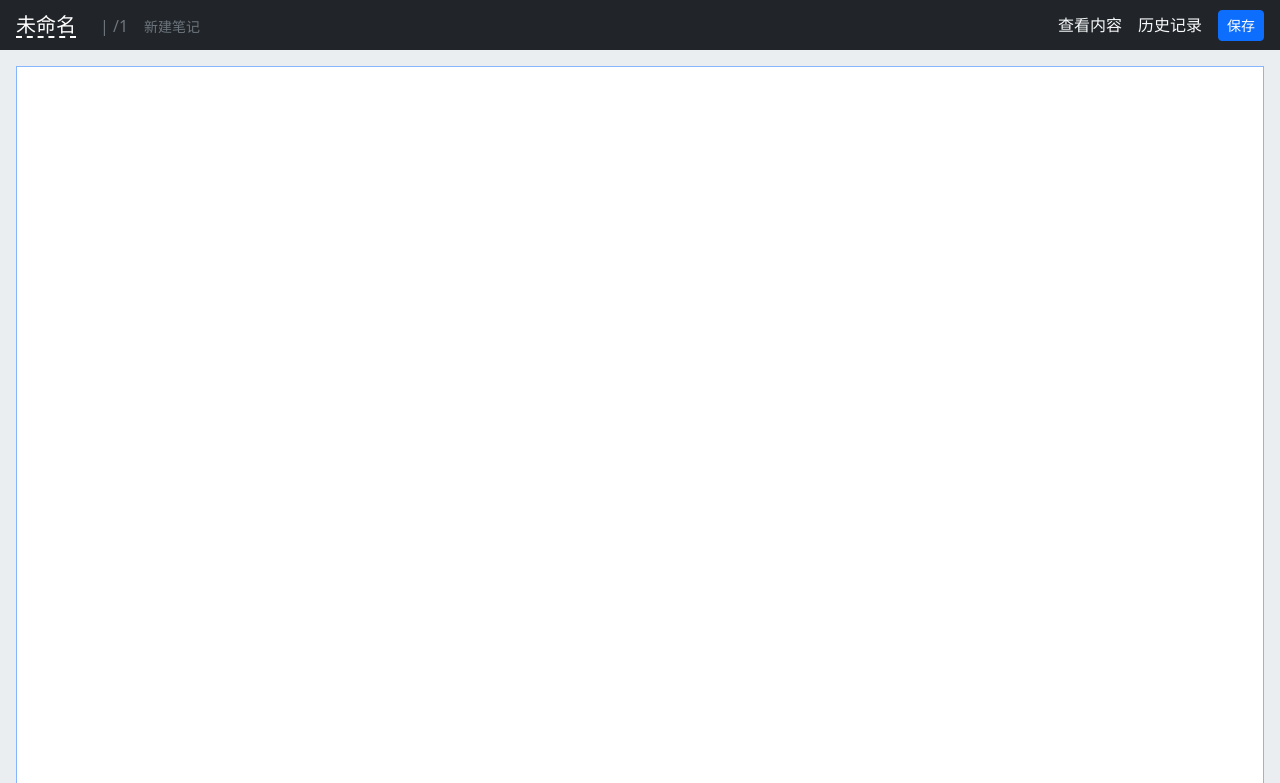
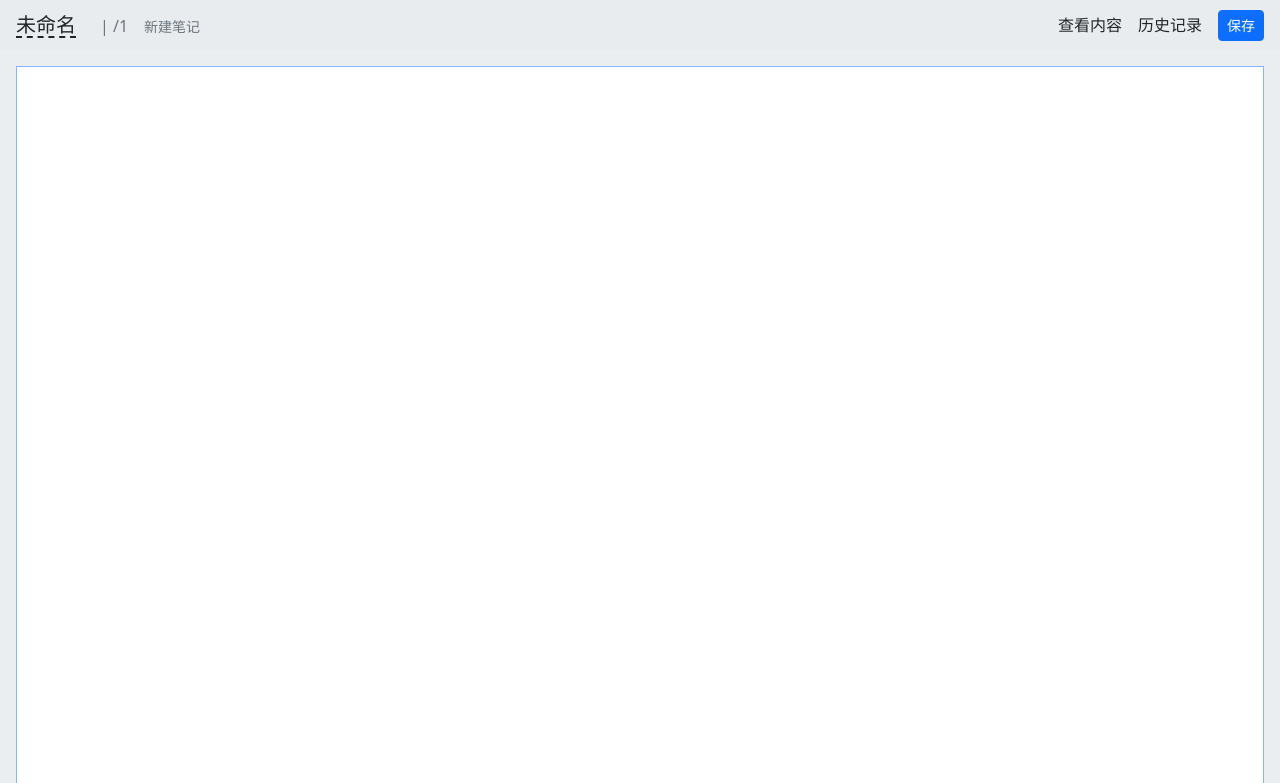
Before and after one commit to thun888/micro-notepad-py, a Flask app: page /1 in a window 1280 px wide. Shown: the top 783 px of the page. Run offline with Flask 3, Linux system fonts and the light colour scheme; some libraries are stand-ins or nearby versions.

Commit message:
style: 换颜色

```diff
--- a/app.py
+++ b/app.py
@@ -144,9 +144,9 @@ def view_diff(note_id, version_num):
     html_diff = difflib.HtmlDiff().make_table(prev_content, curr_content, fromdesc='Previous', todesc=f'Version {version_num}')
     return render_template('diff.html', note=note, note_id=note_id, html_diff=html_diff, version_num=version_num)
 
-@app.route('/favicon.ico')
-def favicon():
-    return send_from_directory(os.path.join(app.root_path, 'static'), 'favicon.ico', mimetype='image/vnd.microsoft.icon')
+@app.route('/static/<path:filename>')
+def static_files(filename):
+    return send_from_directory(os.path.join(app.root_path, 'static'), filename)
 
 if __name__ == '__main__':
     # app.run(debug=True, port=5000)
--- a/templates/layout.html
+++ b/templates/layout.html
@@ -5,6 +5,8 @@
   <meta name="viewport" content="width=device-width, initial-scale=1.0">
   <title>{{ note.title if note else '未命名' }}</title>
   <link href="https://static.hzchu.top/bootstrap/5.3.3/css/bootstrap.min.css" rel="stylesheet">
+  <!-- icon -->
+  <link rel="icon" type="image/x-icon" href="{{ url_for('static', filename='favicon.svg') }}">
   <style>
     body {
       background: #ebeef1;
@@ -70,19 +72,19 @@
   </style>
 </head>
 <body>
-  <nav class="navbar navbar-dark bg-dark px-3 flex-shrink-0">
+  <nav class="navbar px-3 flex-shrink-0" style="background-color: #e9ecef;">
     <div class="d-flex align-items-baseline">
       {% if can_edit %}
-      <a class="navbar-brand mb-0 h1" href="#" data-bs-toggle="modal" data-bs-target="#titleModal" id="display-note-title" title="点击修改标题" style="text-decoration: dashed underline; text-underline-offset: 4px;">{{ note.title if note else '未命名' }}</a>
+      <a class="navbar-brand mb-0 h1 text-dark" href="#" data-bs-toggle="modal" data-bs-target="#titleModal" id="display-note-title" title="点击修改标题" style="text-decoration: dashed underline; text-underline-offset: 4px;">{{ note.title if note else '未命名' }}</a>
       {% else %}
-      <span class="navbar-brand mb-0 h1" id="display-note-title">{{ note.title if note else '未命名' }} <small class="text-warning text-sm">(只读)</small></span>
+      <span class="navbar-brand mb-0 h1 text-dark" id="display-note-title">{{ note.title if note else '未命名' }} <small class="text-warning text-sm">(只读)</small></span>
       {% endif %}
       <span class="text-secondary ms-2">| /{{ note_id }}</span>
       <span class="text-secondary ms-3 small">{% block status_text %}{% endblock %}</span>
     </div>
     <div class="ms-auto d-flex align-items-center">
-      <a href="{{ url_for('view_note', note_id=note_id) }}" class="text-light text-decoration-none ms-3">查看内容</a>
-      <a href="{{ url_for('view_revisions', note_id=note_id) }}" class="text-light text-decoration-none ms-3">历史记录</a>
+      <a href="{{ url_for('view_note', note_id=note_id) }}" class="text-dark text-decoration-none ms-3">查看内容</a>
+      <a href="{{ url_for('view_revisions', note_id=note_id) }}" class="text-dark text-decoration-none ms-3">历史记录</a>
       {% block extra_nav %}{% endblock %}
     </div>
   </nav>
```
Also changed, not shown: static/favicon.svg (added).
